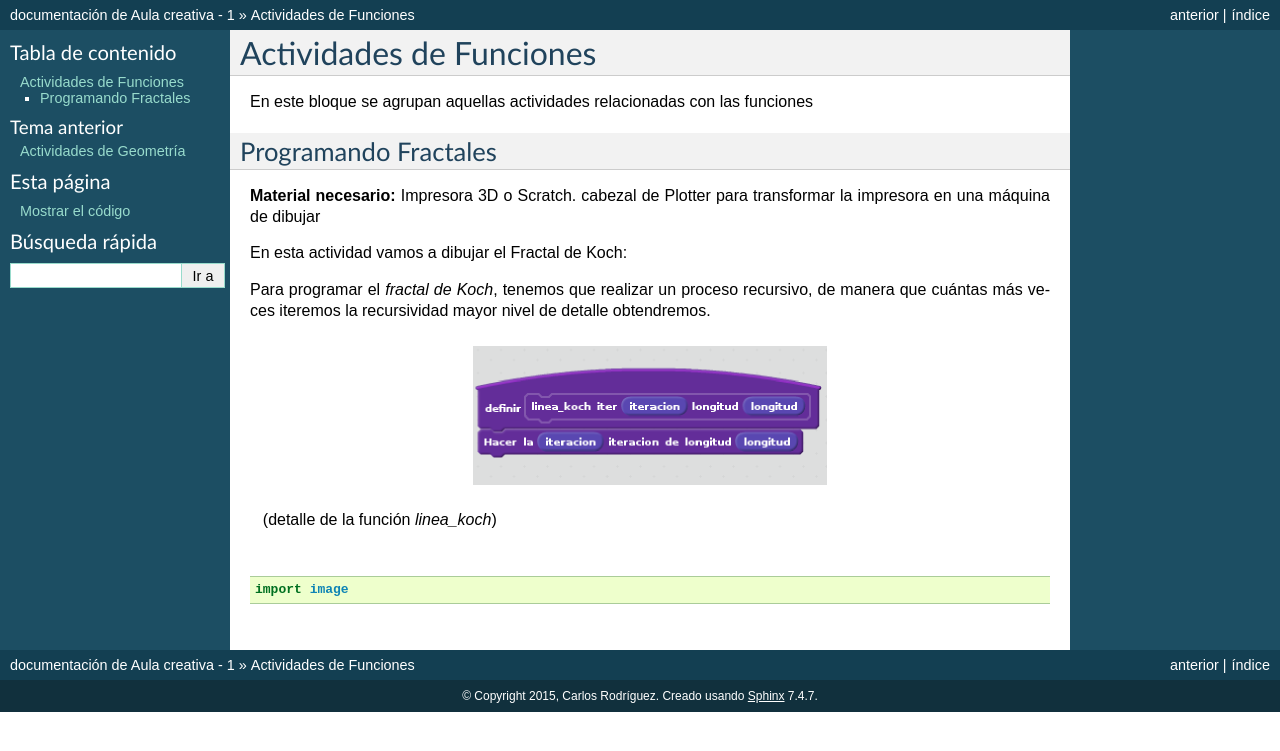
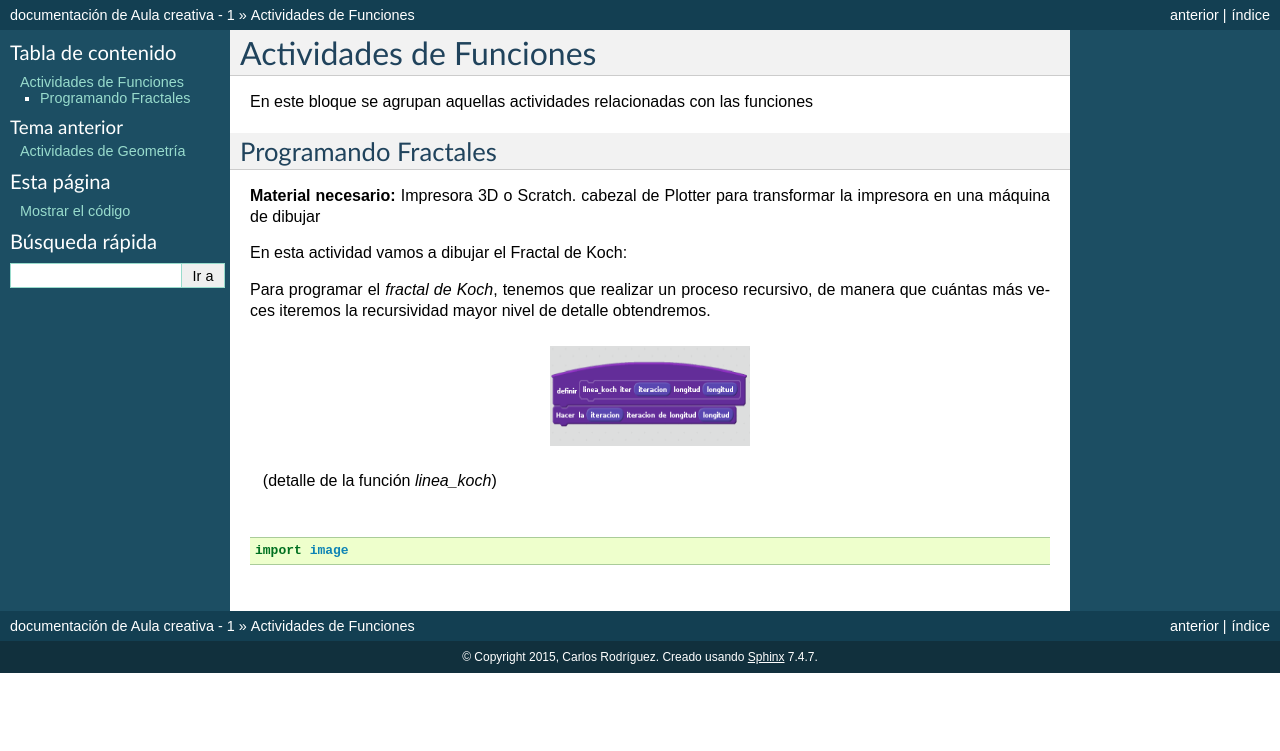
Before and after one commit to es3a10/aula_creativa, a Sphinx documentation site: the page built from docs/funciones.rst, in a window 1280 px wide. Shown: the top 751 px of the page. Built offline with Sphinx 7.4.7, drawn with Linux system fonts in a browser that asks for light colours.

Commit message:
funciones

```diff
--- a/docs/funciones.rst
+++ b/docs/funciones.rst
@@ -13,6 +13,11 @@ En esta actividad vamos a dibujar el Fractal de Koch:
 Para programar el *fractal de Koch*, tenemos que realizar un proceso recursivo, de manera que cuántas más veces iteremos la recursividad mayor nivel de detalle obtendremos.
 
 .. figure:: ./images/fractal1.png
+    :width: 200px
+    :align: center
+    :height: 100px
+    :alt: alternate text
+    :figclass: align-center
 
     (detalle de la función *linea_koch*)
 
```
